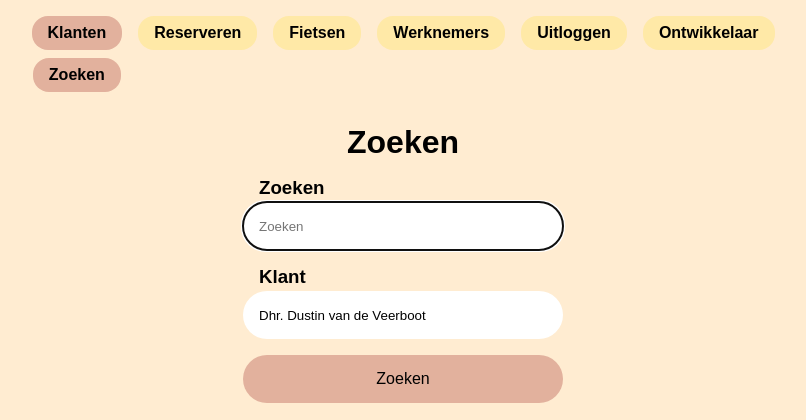
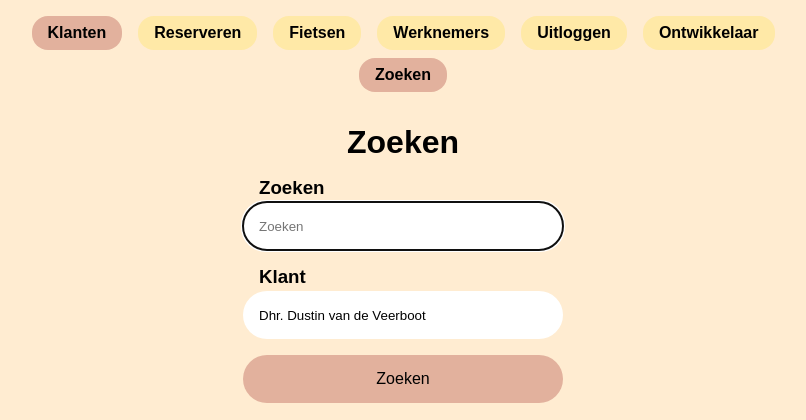
Before and after one commit to nuggetInc/Fietsverhuur-de-Elstar, a PHP site: page /Fietsverhuur-de-Elstar/ in a window 1280 px wide. Shown: the top 420 px of the page, without its empty margins (237-1043 px from the left). Run offline with PHP 8.4, Linux system fonts and the light colour scheme; the visitor is signed in with stand-in values (Sample User, id 1); data comes from the database, SQL or seed files in the repository.

Commit message:
changed header style

```diff
--- a/css/header.css
+++ b/css/header.css
@@ -3,8 +3,8 @@
     padding: .5rem 1rem 1rem 1rem;
 
     display: flex;
-    flex-direction: row;
-    justify-content: center;
+    flex-direction: column;
+    align-items: center;
 }
 
 #header ul {
@@ -15,14 +15,6 @@
     flex-direction: row;
     align-items: flex-start;
     gap: 1rem;
-
-    list-style: none;
-}
-
-#header .directory {
-    display: flex;
-    flex-direction: column;
-    align-items: center;
 
     list-style: none;
 }
--- a/header.php
+++ b/header.php
@@ -15,19 +15,9 @@ for ($i = 0; $i < count($children); $i++)
 <ul>
     <?php foreach ($children as $child) : ?>
         <?php if ($child == $current) : ?>
-            <?php $children = $child->getChildren(); ?>
-            <?php if ($children) : ?>
-                <div class="directory">
-                    <a href="<?= ROOT . $child->getName() ?>">
-                        <li class="current"><?= $child->getDisplay() ?></li>
-                    </a>
-                    <?php require("header.php"); ?>
-                </div>
-            <?php else : ?>
-                <a href="<?= ROOT . $child->getName() ?>">
-                    <li class="current"><?= $child->getDisplay() ?></li>
-                </a>
-            <?php endif ?>
+            <a href="<?= ROOT . $child->getName() ?>">
+                <li class="current"><?= $child->getDisplay() ?></li>
+            </a>
         <?php else : ?>
             <a href="<?= ROOT . $child->getName() ?>">
                 <li><?= $child->getDisplay() ?></li>
@@ -35,3 +25,9 @@ for ($i = 0; $i < count($children); $i++)
         <?php endif ?>
     <?php endforeach ?>
 </ul>
+<?php
+
+if ($children = $current->getChildren())
+    require("header.php");
+
+?>
```
